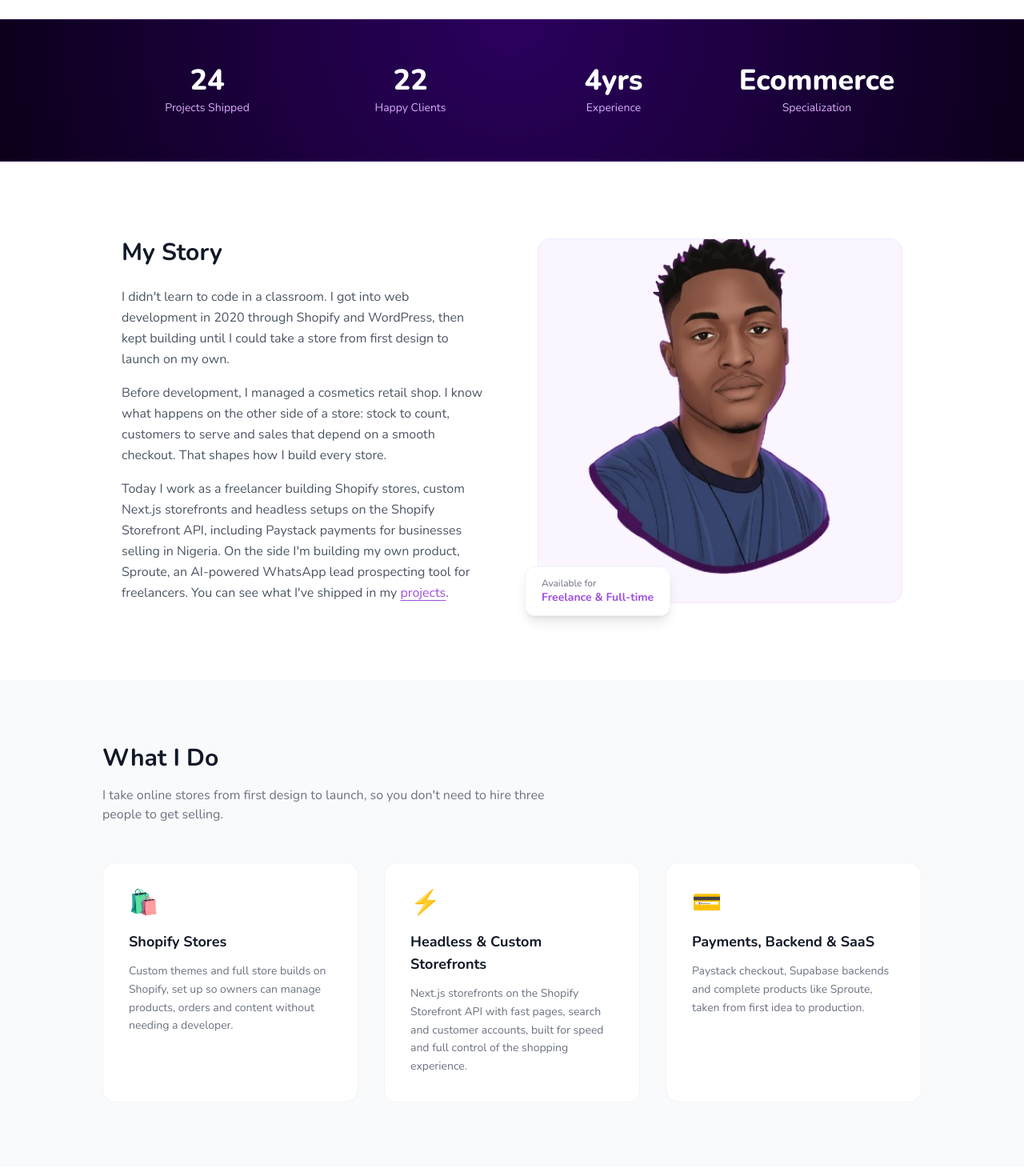
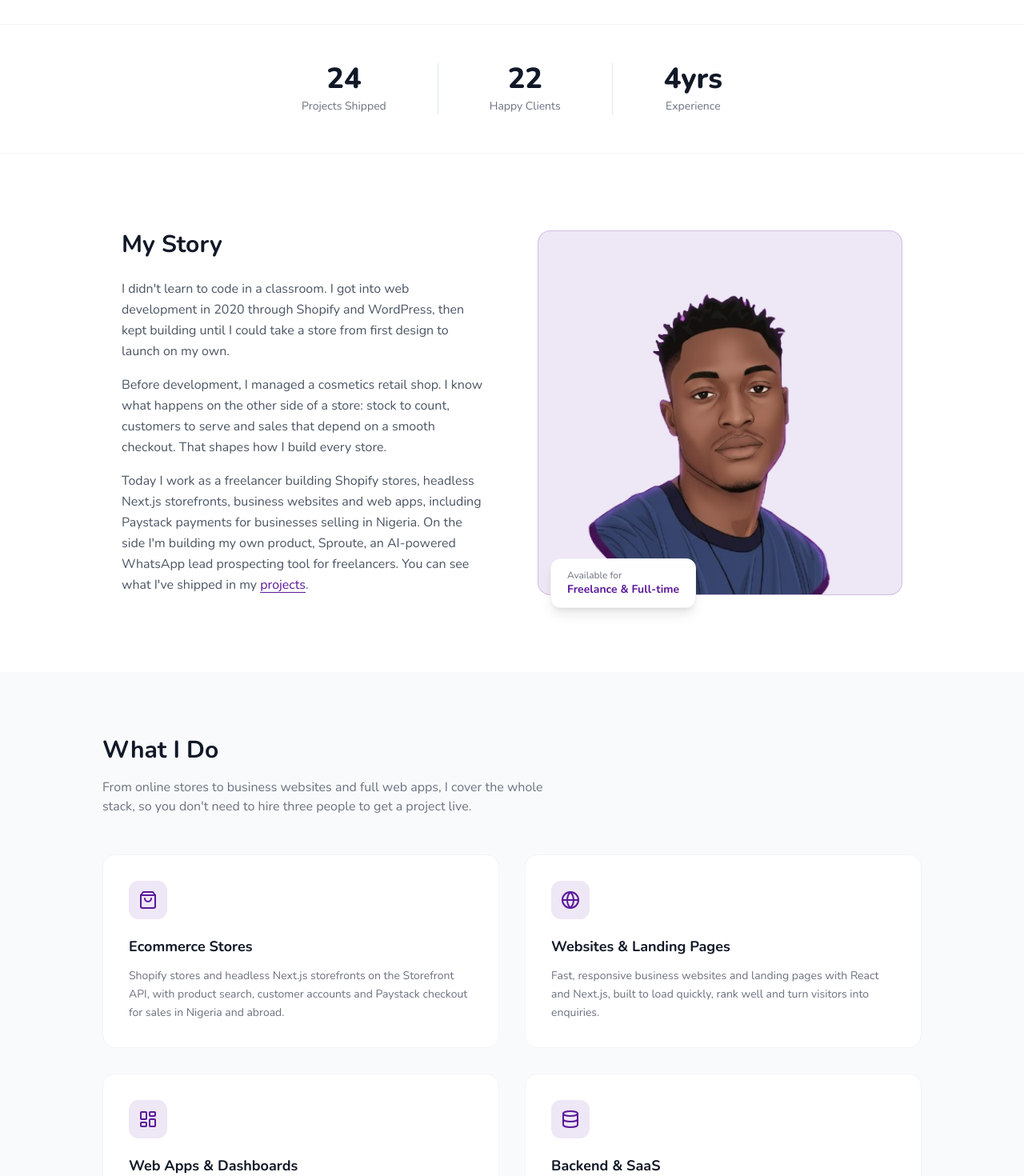
Before and after one commit to Abosi-Godwin/Abosi, a Next.js app: page /about in a window 1280 px wide. Shown: the part 620-2090 px from the top of the page at 80% size. Built offline with nearby package versions, Linux system fonts and the light colour scheme.

Commit message:
improve the text copy

```diff
--- a/app/about/page.tsx
+++ b/app/about/page.tsx
@@ -1,14 +1,21 @@
 import { Metadata } from "next";
 import Image from "next/image";
 import Link from "next/link";
+import type { IconType } from "react-icons";
+import {
+    LuShoppingBag,
+    LuGlobe,
+    LuLayoutDashboard,
+    LuDatabase
+} from "react-icons/lu";
 
 const siteUrl = "https://abosi.vercel.app";
 const pageUrl = `${siteUrl}/about`;
 const title = "About Abosi Godwin | Ecommerce Developer (Shopify & Next.js)";
 const description =
-    "Self-taught ecommerce developer in Nigeria. I build Shopify stores, headless Next.js storefronts and Paystack checkouts for clients in Nigeria and worldwide.";
+    "Self-taught ecommerce developer in Nigeria. I build Shopify stores, Next.js storefronts, business websites and web apps for clients worldwide.";
 const socialDescription =
-    "Ecommerce developer building Shopify stores, headless Next.js storefronts and Paystack checkouts. Freelance, and open to full-time roles.";
+    "Ecommerce developer building Shopify stores, Next.js storefronts, business websites and web apps. Freelance, and open to full-time roles.";
 const ogImage = `${siteUrl}/Abosi.png`;
 
 export const metadata: Metadata = {
@@ -49,28 +56,37 @@ export const metadata: Metadata = {
 const stats = [
     { value: "24", label: "Projects Shipped" },
     { value: "22", label: "Happy Clients" },
-    { value: "4yrs", label: "Experience" },
-    { value: "Ecommerce", label: "Specialization" }
+    { value: "4yrs", label: "Experience" }
 ];
 
-const services = [
+const services: {
+    icon: IconType;
+    title: string;
+    description: string;
+}[] = [
     {
-        icon: "🛍️",
-        title: "Shopify Stores",
+        icon: LuShoppingBag,
+        title: "Ecommerce Stores",
         description:
-            "Custom themes and full store builds on Shopify, set up so owners can manage products, orders and content without needing a developer."
+            "Shopify stores and headless Next.js storefronts on the Storefront API, with product search, customer accounts and Paystack checkout for sales in Nigeria and abroad."
     },
     {
-        icon: "⚡",
-        title: "Headless & Custom Storefronts",
+        icon: LuGlobe,
+        title: "Websites & Landing Pages",
         description:
-            "Next.js storefronts on the Shopify Storefront API with fast pages, search and customer accounts, built for speed and full control of the shopping experience."
+            "Fast, responsive business websites and landing pages with React and Next.js, built to load quickly, rank well and turn visitors into enquiries."
     },
     {
-        icon: "💳",
-        title: "Payments, Backend & SaaS",
+        icon: LuLayoutDashboard,
+        title: "Web Apps & Dashboards",
         description:
-            "Paystack checkout, Supabase backends and complete products like Sproute, taken from first idea to production."
+            "Interactive web apps with clean, accessible interfaces, from sign-up and login flows to charts, data views and subscription billing."
+    },
+    {
+        icon: LuDatabase,
+        title: "Backend & SaaS",
+        description:
+            "Auth, APIs and database design with Supabase and PostgreSQL. I shipped Sproute end to end, so I know what it takes to turn an idea into a product people use."
     }
 ];
 
@@ -112,15 +128,15 @@ const skills = [
 const faqs = [
     {
         q: "Who is Abosi Godwin?",
-        a: "Abosi Godwin is a self-taught ecommerce developer based in Nigeria with 4 years of experience building Shopify stores, headless Next.js storefronts and full-stack web products."
+        a: "Abosi Godwin is a self-taught ecommerce developer based in Nigeria with 4 years of experience building Shopify stores, headless Next.js storefronts, business websites and web apps."
     },
     {
         q: "What does Abosi Godwin specialize in?",
-        a: "Shopify stores, custom and headless storefronts with Next.js and the Shopify Storefront API, Paystack payment integrations, and Supabase backends when a project needs custom logic."
+        a: "Shopify stores, custom and headless storefronts with Next.js and the Shopify Storefront API, business websites, web apps, Paystack payment integrations, and Supabase backends when a project needs custom logic."
     },
     {
         q: "Does Abosi Godwin work with businesses in Nigeria?",
-        a: "Yes. He builds stores for Nigerian businesses, including Paystack payments and WhatsApp-friendly ordering, and also works with clients worldwide."
+        a: "Yes. He builds stores and websites for Nigerian businesses, including Paystack payments and WhatsApp-friendly ordering, and also works with clients worldwide."
     },
     {
         q: "Is Abosi Godwin available for freelance work?",
@@ -171,7 +187,7 @@ const jsonLd = {
             url: siteUrl,
             jobTitle: "Ecommerce Developer",
             description:
-                "Self-taught ecommerce developer building Shopify stores, headless Next.js storefronts and Paystack checkouts for clients in Nigeria and worldwide.",
+                "Self-taught ecommerce developer building Shopify stores, headless Next.js storefronts, business websites and web apps for clients in Nigeria and worldwide.",
             image: ogImage,
             address: {
                 "@type": "PostalAddress",
@@ -182,6 +198,8 @@ const jsonLd = {
                 "Shopify",
                 "Headless Commerce",
                 "Shopify Storefront API",
+                "Web Development",
+                "Web Applications",
                 "Next.js",
                 "React",
                 "TypeScript",
@@ -215,14 +233,14 @@ export default function AboutPage() {
                 }}
             />
 
-            <main className="min-h-screen bg-white text-gray-900">
+            <main className="min-h-screen w-full overflow-x-hidden bg-white text-gray-900">
                 <nav
                     aria-label="Breadcrumb"
                     className="pt-10 mb-6 max-w-5xl mx-auto px-6 flex items-center gap-2 text-sm text-gray-400"
                 >
                     <Link
                         href="/"
-                        className="hover:text-primary transition-colors"
+                        className="hover:text-secondary transition-colors"
                     >
                         Home
                     </Link>
@@ -231,12 +249,12 @@ export default function AboutPage() {
                 </nav>
 
                 <section className="pt-32 pb-20 px-6 max-w-5xl mx-auto">
-                    <p className="text-sm font-semibold tracking-widest text-primary uppercase mb-4">
+                    <p className="inline-block rounded-full border border-secondary/30 bg-secondary/10 px-4 py-1 text-xs font-semibold tracking-widest text-secondary uppercase mb-4">
                         About Me
                     </p>
                     <h1 className="text-4xl md:text-6xl font-extrabold leading-tight mb-6 text-gray-900">
                         Hi, I&apos;m{" "}
-                        <span className="text-primary">Abosi Godwin</span>.
+                        <span className="text-secondary">Abosi Godwin</span>.
                         <br />
                         Ecommerce developer for{" "}
                         <span className="italic font-light">
@@ -249,20 +267,27 @@ export default function AboutPage() {
                         <strong className="text-gray-800">Shopify</strong>{" "}
                         stores, headless{" "}
                         <strong className="text-gray-800">Next.js</strong>{" "}
-                        storefronts and custom full-stack products, from the
-                        storefront to checkout, payments and the backend behind
+                        storefronts, business websites and web apps, from the
+                        interface to checkout, payments and the backend behind
                         them.
                     </p>
                 </section>
 
-                <section className="py-14 bg-gradient-bg border-y border-secondary/40">
-                    <div className="max-w-5xl mx-auto px-6 grid grid-cols-2 md:grid-cols-4 gap-10 text-center">
-                        {stats.map(stat => (
-                            <div key={stat.label}>
-                                <p className="text-4xl font-extrabold text-white">
+                <section className="w-full border-y border-gray-100 py-12">
+                    <div className="max-w-5xl mx-auto px-6 flex justify-center gap-6 md:gap-16 text-center">
+                        {stats.map((stat, index) => (
+                            <div
+                                key={stat.label}
+                                className={
+                                    index > 0
+                                        ? "border-l border-gray-200 pl-6 md:pl-16"
+                                        : ""
+                                }
+                            >
+                                <p className="text-3xl md:text-4xl font-extrabold text-gray-900">
                                     {stat.value}
                                 </p>
-                                <p className="text-light text-sm mt-1 font-medium">
+                                <p className="mt-1 text-xs md:text-sm text-gray-500">
                                     {stat.label}
                                 </p>
                             </div>
@@ -292,16 +317,16 @@ export default function AboutPage() {
                             </p>
                             <p>
                                 Today I work as a freelancer building Shopify
-                                stores, custom Next.js storefronts and headless
-                                setups on the Shopify Storefront API, including
-                                Paystack payments for businesses selling in
-                                Nigeria. On the side I&apos;m building my own
-                                product, Sproute, an AI-powered WhatsApp lead
-                                prospecting tool for freelancers. You can see
-                                what I&apos;ve shipped in my{" "}
+                                stores, headless Next.js storefronts, business
+                                websites and web apps, including Paystack
+                                payments for businesses selling in Nigeria. On
+                                the side I&apos;m building my own product,
+                                Sproute, an AI-powered WhatsApp lead prospecting
+                                tool for freelancers. You can see what
+                                I&apos;ve shipped in my{" "}
                                 <Link
                                     href="/projects"
-                                    className="text-primary font-medium underline underline-offset-4"
+                                    className="text-secondary font-medium underline underline-offset-4"
                                 >
                                     projects
                                 </Link>
@@ -311,20 +336,20 @@ export default function AboutPage() {
                     </div>
 
                     <div className="relative">
-                        <div className="relative w-full aspect-square rounded-2xl bg-purple-50 overflow-hidden border border-purple-100">
+                        <div className="relative w-full aspect-square rounded-2xl bg-secondary/10 overflow-hidden border border-secondary/20">
                             <Image
                                 src="/Abosi.png"
                                 alt="Abosi Godwin, Ecommerce Developer"
                                 fill
                                 sizes="(min-width: 768px) 40vw, 90vw"
-                                className="object-cover"
+                                className="object-cover object-top"
                             />
                         </div>
-                        <div className="absolute -bottom-4 -left-4 bg-white border border-gray-100 shadow-lg rounded-xl px-5 py-3">
+                        <div className="absolute -bottom-4 left-4 bg-white border border-gray-100 shadow-lg rounded-xl px-5 py-3">
                             <p className="text-xs text-gray-500 font-medium">
                                 Available for
                             </p>
-                            <p className="text-sm font-bold text-primary">
+                            <p className="text-sm font-bold text-secondary">
                                 Freelance & Full-time
                             </p>
                         </div>
@@ -337,23 +362,22 @@ export default function AboutPage() {
                             What I Do
                         </h2>
                         <p className="text-gray-500 mb-12 max-w-xl">
-                            I take online stores from first design to launch, so
-                            you don&apos;t need to hire three people to get
-                            selling.
+                            From online stores to business websites and full web
+                            apps, I cover the whole stack, so you don&apos;t
+                            need to hire three people to get a project live.
                         </p>
 
-                        <div className="grid md:grid-cols-3 gap-8">
-                            {services.map(service => (
+                        <div className="grid md:grid-cols-2 gap-8">
+                            {services.map(service => {
+                                const Icon = service.icon;
+                                return (
                                     <div
                                         key={service.title}
-                                    className="bg-white rounded-2xl p-8 border border-gray-100 hover:border-primary hover:shadow-md transition-all duration-300"
+                                        className="bg-white rounded-2xl p-8 border border-gray-100 hover:border-secondary hover:shadow-md transition-all duration-300"
                                     >
-                                    <span
-                                        className="text-3xl mb-4 block"
-                                        aria-hidden="true"
-                                    >
-                                        {service.icon}
-                                    </span>
+                                        <div className="mb-5 flex h-12 w-12 items-center justify-center rounded-xl bg-secondary/10 text-secondary">
+                                            <Icon size={24} aria-hidden="true" />
+                                        </div>
                                         <h3 className="text-lg font-bold text-gray-900 mb-3">
                                             {service.title}
                                         </h3>
@@ -361,7 +385,8 @@ export default function AboutPage() {
                                             {service.description}
                                         </p>
                                     </div>
-                            ))}
+                                );
+                            })}
                         </div>
                     </div>
                 </section>
@@ -372,13 +397,13 @@ export default function AboutPage() {
                     </h2>
                     <p className="text-gray-500 mb-12 max-w-xl">
                         The technologies I use daily to ship fast, reliable
-                        online stores and products.
+                        stores, websites and web apps.
                     </p>
 
                     <div className="grid md:grid-cols-3 gap-10">
                         {skills.map(group => (
                             <div key={group.category}>
-                                <h3 className="text-xs font-semibold tracking-widest text-primary uppercase mb-4">
+                                <h3 className="text-xs font-semibold tracking-widest text-secondary uppercase mb-4">
                                     {group.category}
                                 </h3>
                                 <ul className="space-y-3">
@@ -387,7 +412,7 @@ export default function AboutPage() {
                                             key={item}
                                             className="flex items-center gap-3 text-gray-700 font-medium"
                                         >
-                                            <span className="w-2 h-2 rounded-full bg-primary flex-shrink-0" />
+                                            <span className="w-2 h-2 rounded-full bg-secondary flex-shrink-0" />
                                             {item}
                                         </li>
                                     ))}
@@ -426,13 +451,14 @@ export default function AboutPage() {
                         Let&apos;s build something great together.
                     </h2>
                     <p className="text-gray-500 mb-10">
-                        Whether you need a Shopify store, a custom storefront or
-                        a developer for your team, my inbox is always open.
+                        Whether you need a Shopify store, a business website, a
+                        web app or a developer for your team, my inbox is always
+                        open.
                     </p>
-                    <div className="flex flex-col sm:flex-row gap-4 justify-center">
+                    <div className="flex flex-col sm:flex-row gap-3 justify-center">
                         <Link
                             href="/#contact"
-                            className="bg-primary text-white px-8 py-4 rounded-full font-semibold hover:opacity-90 transition-opacity"
+                            className="rounded-md bg-secondary px-7 py-2.5 text-sm font-bold text-white shadow-sm transition-transform hover:scale-105 active:scale-95"
                         >
                             Get In Touch
                         </Link>
@@ -440,7 +466,7 @@ export default function AboutPage() {
                             href="https://www.linkedin.com/in/abosigodwin"
                             target="_blank"
                             rel="noopener noreferrer"
-                            className="border border-gray-200 text-gray-700 px-8 py-4 rounded-full font-semibold hover:border-primary hover:text-primary transition-colors"
+                            className="rounded-md border-2 border-gray-300 px-7 py-2.5 text-sm font-bold text-gray-700 transition-colors hover:border-secondary hover:text-secondary"
                         >
                             View LinkedIn
                         </a>
--- a/app/page.tsx
+++ b/app/page.tsx
@@ -1,9 +1,5 @@
 import Main from "./sections/Main";
 
 export default function Home() {
-    return (
-          <Main />
-
-
-    );
+    return <Main />;
 }
```
Lines whose indentation alone changed are shown as unchanged.
